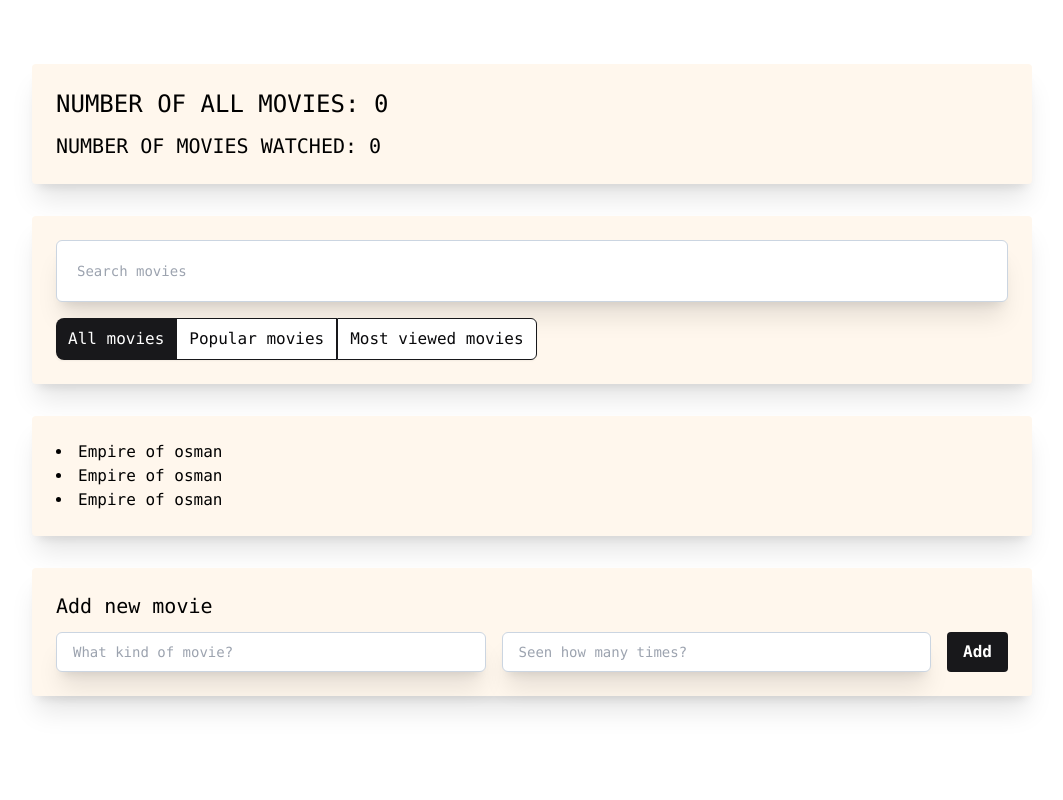
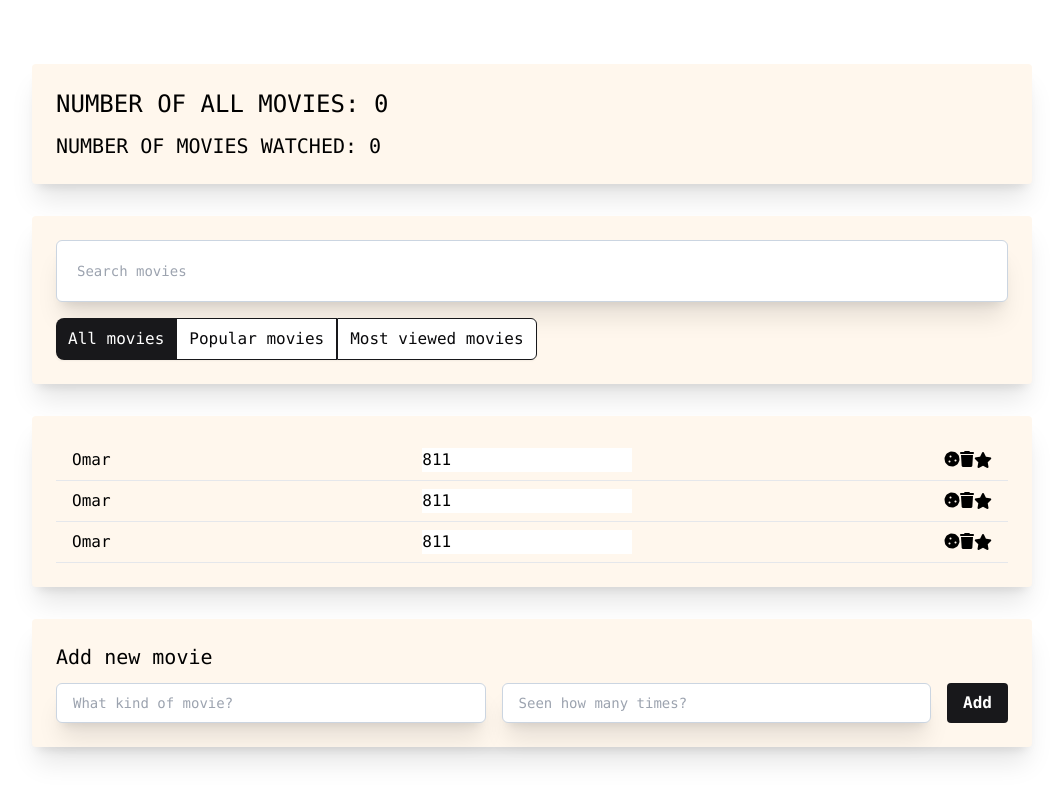
Before and after one commit to juratdev/Movie-app, a Vue app: page / in a window 1280 px wide. Shown: the top 800 px of the page, without its empty margins (108-1171 px from the left). Built offline with nearby package versions, Linux system fonts and the light colour scheme.

Commit message:
New style add

```diff
--- a/src/components/movie-list-item/MovieListItem.vue
+++ b/src/components/movie-list-item/MovieListItem.vue
@@ -5,7 +5,22 @@
 </script>
 
 <template>
-  <li>Empire of osman</li>
+  <li class="flex justify-between px-4 py-2 list-none border-b border-gray-200 rounded-t-lg dark:border-gray-400">
+    <span>Omar</span>
+    <input type="number" defaultValue="811">
+
+    <div class="flex items-center justify-center">
+      <button type="button">
+        <i class="fas fa-cookie"></i>
+      </button>
+
+      <button type="button">
+        <i class="fas fa-trash"></i>
+      </button>
+
+      <i class="fas fa-star"></i>
+    </div>
+  </li>
 </template>
 
 <style scoped>
--- a/src/components/movie-list/MovieList.vue
+++ b/src/components/movie-list/MovieList.vue
@@ -8,7 +8,7 @@ import MovieListItem from '../movie-list-item/MovieListItem.vue'
 </script>
 
 <template>
-<ul class="p-6 mt-8 list-disc list-inside rounded shadow-xl bg-orange-50" role="list">
+<ul class="p-6 mt-8 list-disc list-inside rounded shadow-xl bg-orange-50 " role="list">
   <MovieListItem />
   <MovieListItem />
   <MovieListItem />
```
